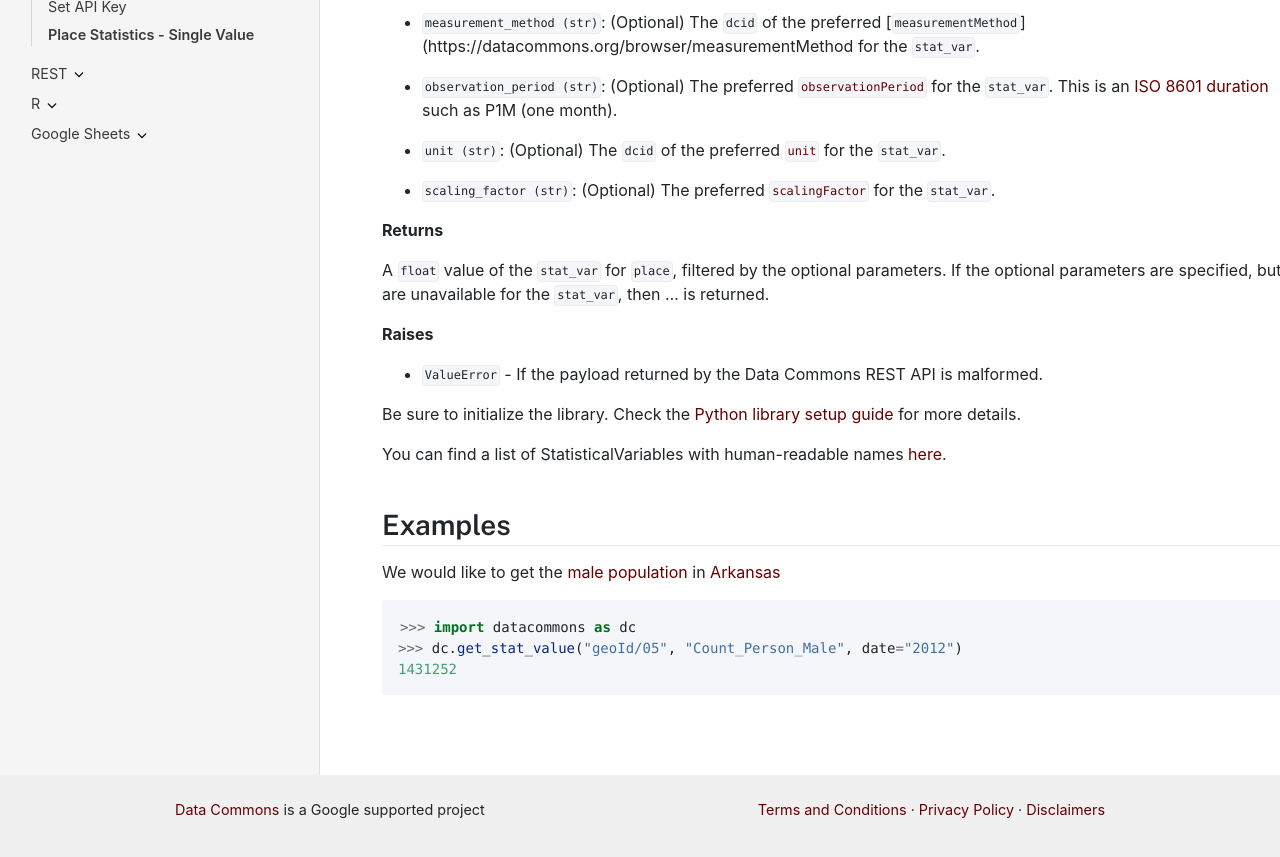
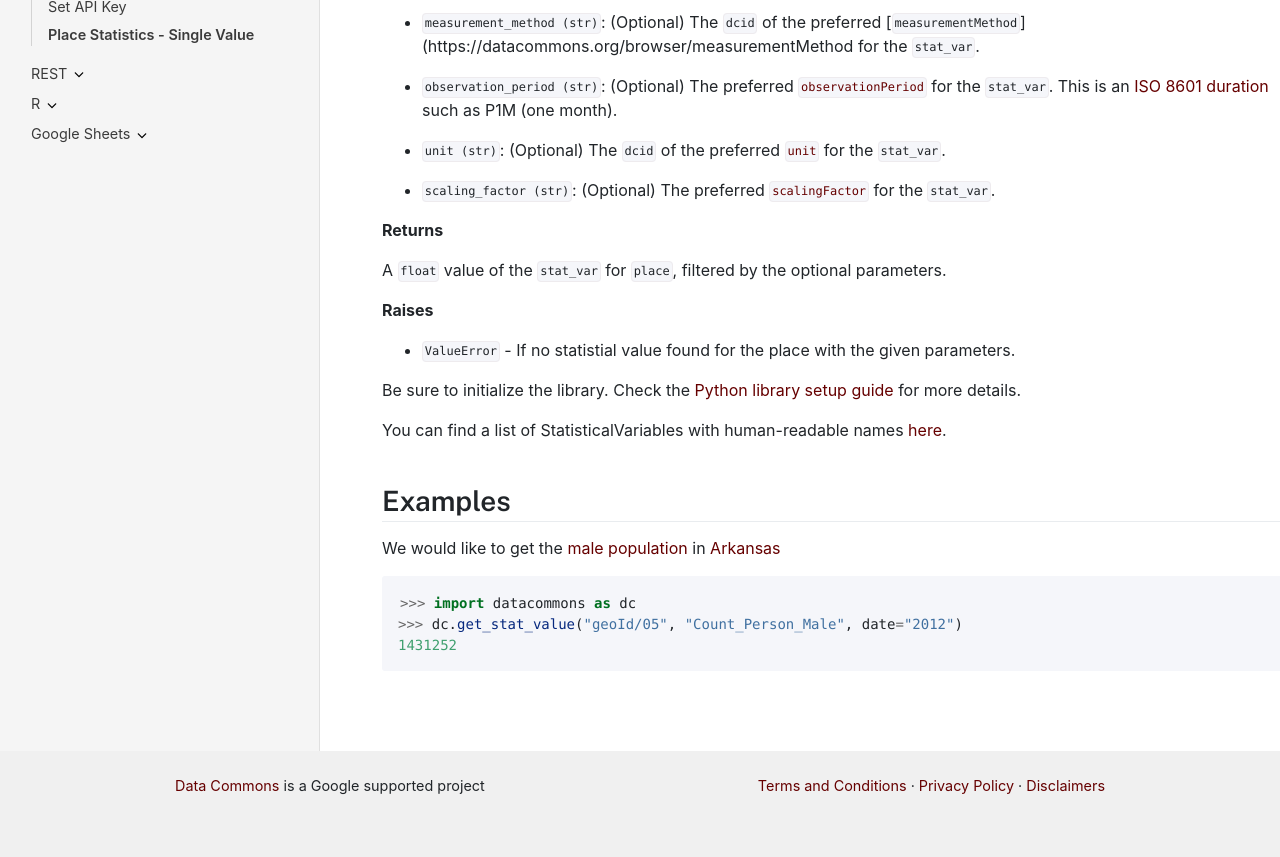
Before and after one commit to datacommonsorg/docsite, a Jekyll site: the page built from api/python/stat_value.md, in a window 1280 px wide and 900 px high, scrolled down 598 px. Shown: the top 857 px of the window. Built offline with Jekyll 4.4.1, drawn with Linux system fonts in a browser that asks for light colours.

Commit message:
updateon return value and raised exception

```diff
--- a/api/python/stat_value.md
+++ b/api/python/stat_value.md
@@ -36,12 +36,11 @@ See the [full list of StatisticalVariables](/statistical_variables.html).
 
 **Returns**
 
- A `float` value of the `stat_var` for `place`, filtered by the optional parameters. If the optional parameters are specified, but are unavailable for the `stat_var`, then ... is returned.
+ A `float` value of the `stat_var` for `place`, filtered by the optional parameters.
 
 **Raises**
 
-* `ValueError` - If the payload returned by the Data Commons REST API is
-malformed.
+* `ValueError` - If no statistial value found for the place with the given parameters.
 
 Be sure to initialize the library. Check the [Python library setup guide](/api/python/) for more details.
 
```
